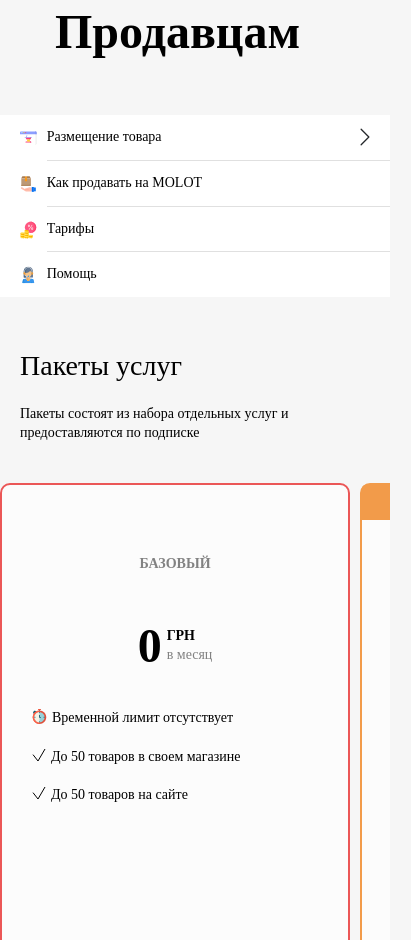
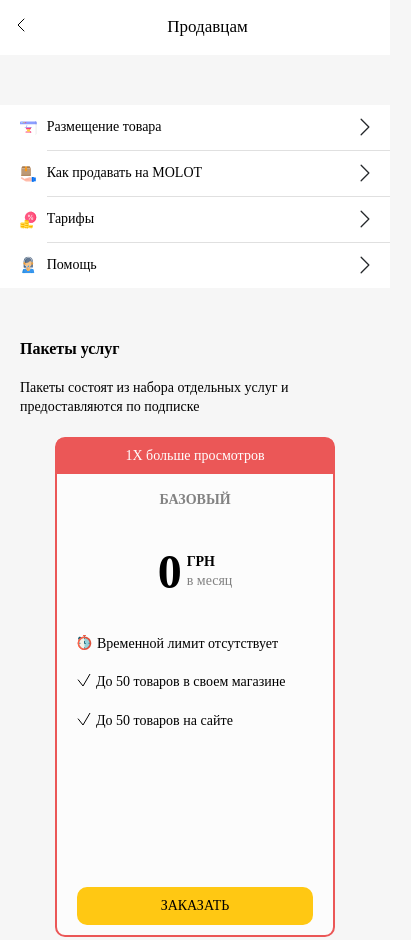
Before and after one commit to chekhunov/layoutMolot, a website: page app/html/pages/index.html in a window 390 px wide. Shown: the top 940 px of the page, 411 px wide, since content can reach past the window. Drawn offline with nearby package versions, Linux system fonts and the light colour scheme; files that its build step writes are made by us from their sources; files whose address does not match are found by name.

Commit message:
added mobile v in nav

```diff
--- a/app/html/pages/index.html
+++ b/app/html/pages/index.html
@@ -18,7 +18,13 @@
 
       <div class="container">
         <div class="sellers-nav__title">
-          Продавцам
+          <span class="sellers-nav__arrow-mobile">
+            <svg width="8" height="14" viewBox="0 0 8 14" fill="none" xmlns="http://www.w3.org/2000/svg">
+            <path d="M7 1L1 7L7 13" stroke="black" stroke-linecap="round" stroke-linejoin="round"/>
+            </svg>
+          </span>
+
+          <span class="sellers-nav__title-text">Продавцам</span>
         </div>
 
         <div class="sellers-nav__menu">
@@ -109,6 +115,12 @@
 
             <div class="sellers-nav__item-desc">
               Как продавать на MOLOT
+
+              <span class="sellers-nav__desc-mobile">
+                <svg width="6" height="12" viewBox="0 0 8 14" fill="none" xmlns="http://www.w3.org/2000/svg">
+                  <path d="M1 13L7 7L1 1" stroke="#25282B" stroke-linecap="round" stroke-linejoin="round" />
+                </svg>
+              </span>
             </div>
           </div>
 
@@ -212,9 +224,14 @@
                 fill="#FFE563" />
             </svg>
 
-
             <div class="sellers-nav__item-desc">
               Тарифы
+
+              <span class="sellers-nav__desc-mobile">
+                <svg width="6" height="12" viewBox="0 0 8 14" fill="none" xmlns="http://www.w3.org/2000/svg">
+                  <path d="M1 13L7 7L1 1" stroke="#25282B" stroke-linecap="round" stroke-linejoin="round" />
+                </svg>
+              </span>
             </div>
           </div>
 
@@ -302,6 +319,12 @@
 
             <div class="sellers-nav__item-desc">
               Помощь
+
+              <span class="sellers-nav__desc-mobile">
+                <svg width="6" height="12" viewBox="0 0 8 14" fill="none" xmlns="http://www.w3.org/2000/svg">
+                  <path d="M1 13L7 7L1 1" stroke="#25282B" stroke-linecap="round" stroke-linejoin="round" />
+                </svg>
+              </span>
             </div>
           </div>
         </div>
@@ -348,8 +371,8 @@
 
         <div class="package-services__items">
           <div class="package-services__item package-services__item--first">
-            <div class="package-services__item-meta">
-
+            <div class="package-services__item-meta package-services__item-meta--first">
+              1Х больше просмотров
             </div>
 
             <div class="package-services__item-title">
@@ -628,7 +651,7 @@
       </div>
     </section>
 
-    <section class="paid-services">
+    <!-- <section class="paid-services">
       <div class="container">
         <div class="package-services__meta">
           <div class="title-sellers">
@@ -859,7 +882,7 @@
           объявления. Нужно только решить, насколько
           заметным вы хотите его сделать и как быстро желаете заключить сделку!</p>
       </div>
-    </section>
+    </section> -->
   </main>
 
   <!-- @@include('../components/_footer.html') -->
--- a/app/scss/tariffs/glob.scss
+++ b/app/scss/tariffs/glob.scss
@@ -4,3 +4,10 @@
   font-size: 28px;
   color: #000000;
 }
+
+@media screen and (max-width: 767px) {
+  .title-sellers  {
+    font-size: 16px;
+    font-weight: 550;
+  }
+}
--- a/app/scss/tariffs/tariffs.scss
+++ b/app/scss/tariffs/tariffs.scss
@@ -1,5 +1,10 @@
 .sellers-nav {
   margin-bottom: 50px;
+
+  &__arrow-mobile {
+    display: none;
+  }
+
   &__title {
     margin-left: 35px;
     margin-bottom: 50px;
@@ -41,8 +46,41 @@
   }
 }
 
+@media screen and (max-width: 1024px) {
+  .sellers-nav {
+    &__title {
+      margin-left: 0;
+      font-size: 36px;
+      font-weight: 400;
+    }
+  }
+}
+
 @media screen and (max-width: 767px) {
   .sellers-nav {
+
+    &__arrow-mobile {
+      display: block;
+      margin-left: 17px;
+    }
+
+    &__title {
+      margin-left: -20px;
+      margin-right: -20px;
+      padding: 16px 0;
+      display: flex;
+      align-items: center;
+      text-align: center;
+      font-size: 17px;
+      font-weight: 500;
+      background-color: #fff;
+    }
+
+    &__title-text {
+      width: 100%;
+      margin-left: auto;
+    }
+
     &__menu {
       margin-left: -20px;
       flex-direction: column;
@@ -281,6 +319,10 @@
     color: #fff;
     border-radius: 4px 4px 0px 0px;
 
+    &--first {
+      background-color: #EB5757;
+    }
+
     &--second {
       background-color: #f29b4a;
     }
@@ -312,6 +354,37 @@
 @media screen and (max-width: 1024px) {
   .package-services {
     margin-bottom: 50px;
+  }
+}
+
+@media screen and (max-width: 767px) {
+  .package-services {
+    &__desc {
+      margin-bottom: 20px;
+    }
+
+    &__items {
+      margin-left: 0;
+      margin-right: 0;
+      flex-direction: column;
+      align-items: center;
+      overflow: initial;
+    }
+
+    &__item {
+      min-width: 280px;
+      min-height: 500px;
+      max-height: 500px;
+      padding: 52px 20px 10px;
+      &:not(:last-child) {
+        margin-right: 0;
+        margin-bottom: 10px;
+      }
+    }
+
+    &__item-title {
+      margin-bottom: 30px;
+    }
   }
 }
 
```
Also changed, not shown: app/index.html (+29 -6 lines), app/css/style.min.css.
